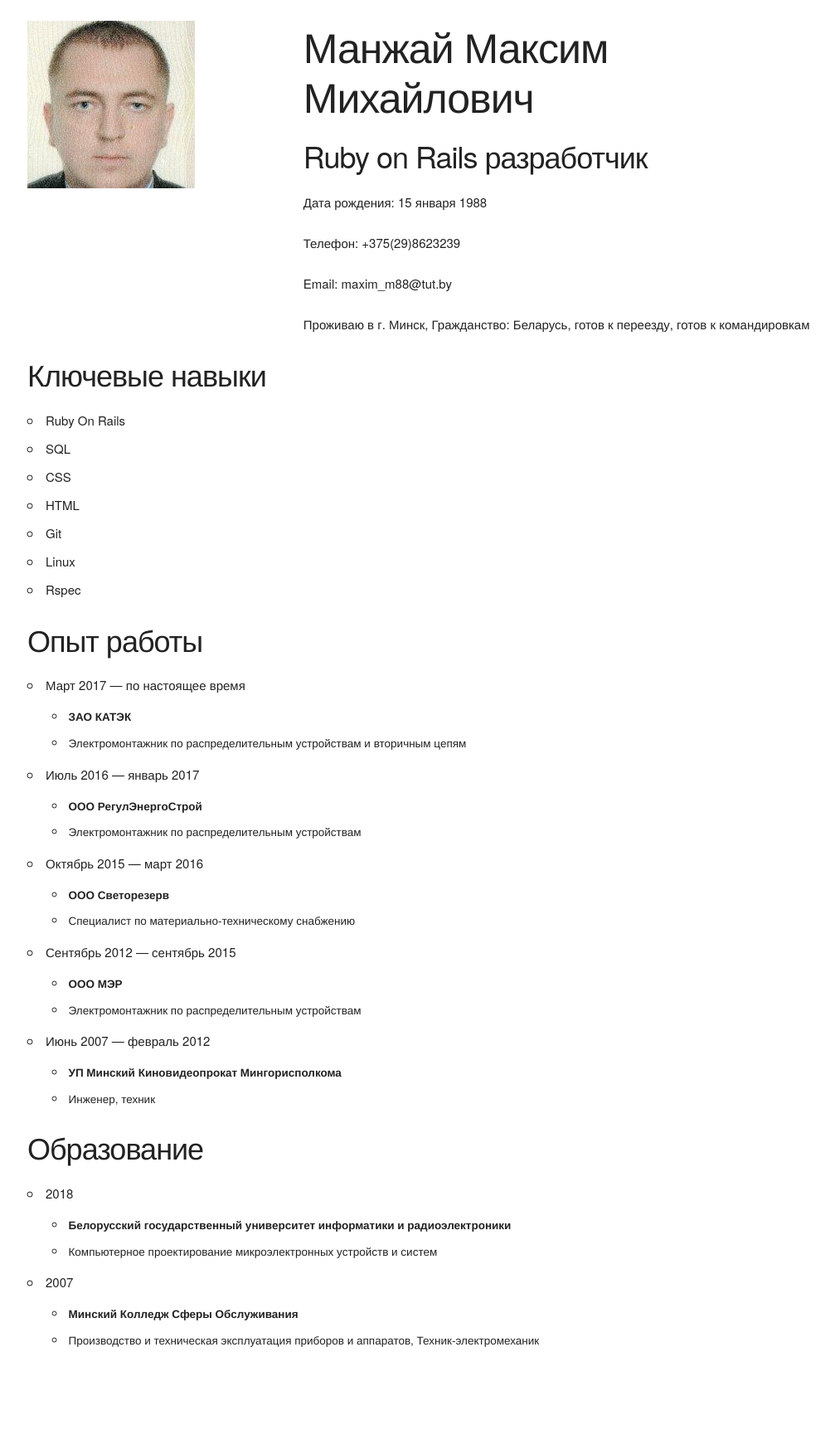
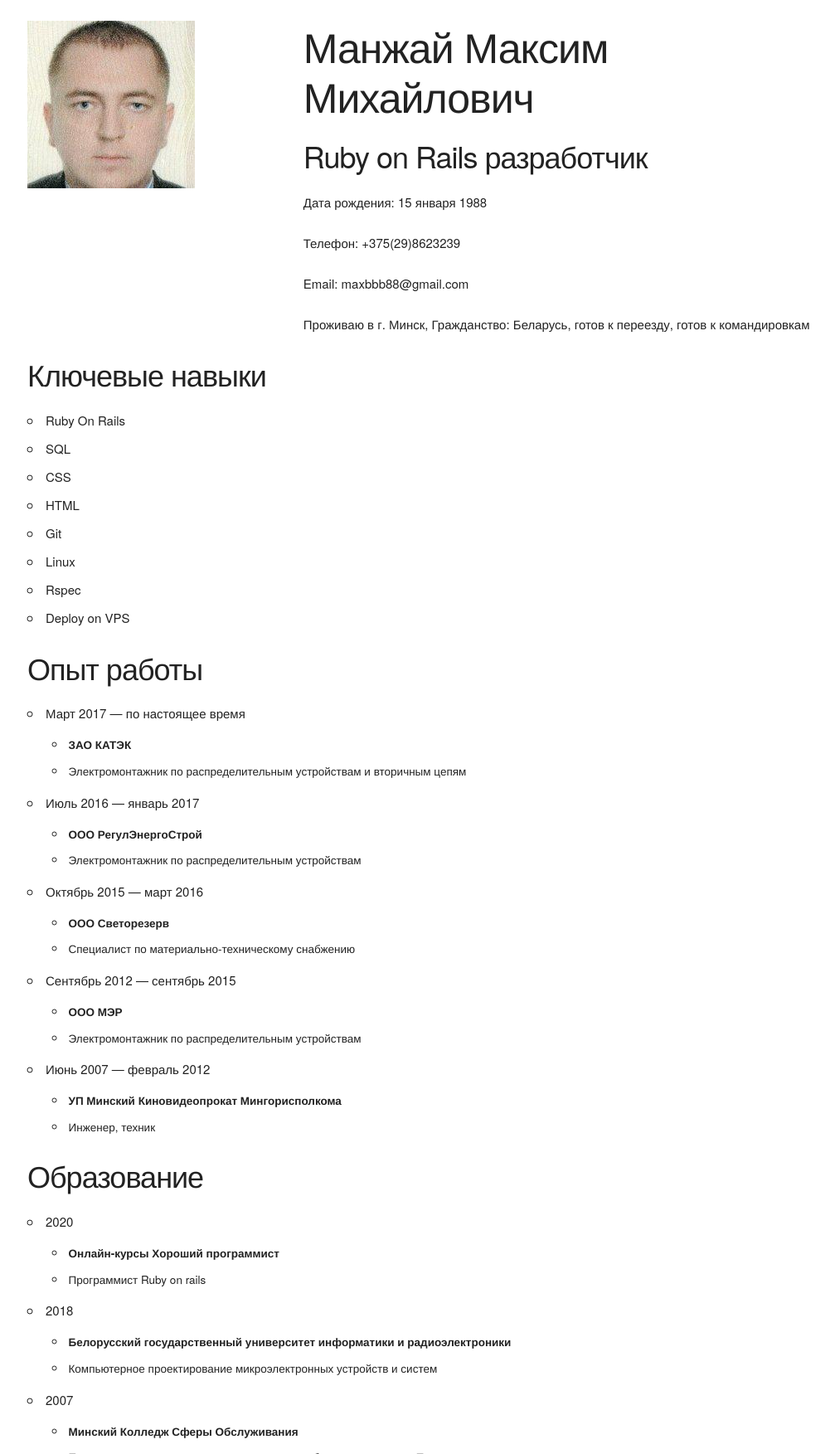
Before and after one commit to manzhaimaksim/cv, a plain HTML site: page index.html in a window 1280 px wide. Shown: the top 1753 px of the page at 83% size, without its empty margins (127-1134 px from the left). Before the commit the page ends 1652 px from the top, so only its background shows below. Drawn offline with Linux system fonts and the light colour scheme.

Commit message:
editing index

```diff
--- a/index.html
+++ b/index.html
@@ -21,7 +21,7 @@
         <h3>Ruby on Rails разработчик</h3>
         <p>Дата рождения: 15 января 1988</p>
         <p>Телефон: +375(29)8623239</p>
-        <p>Email: maxim_m88@tut.by</p>
+        <p>Email: maxbbb88@gmail.com</p>
         <p>Проживаю в г. Минск, Гражданство: Беларусь, готов к переезду, готов к командировкам</p>
       </div>
     </div>
@@ -35,6 +35,7 @@
         <li>Git</li>
         <li>Linux</li>
         <li>Rspec</li>
+        <li>Deploy on VPS</li>
       </ul>
     </div>
     <div class="row">
@@ -81,6 +82,13 @@
       <h3>Образование</h3>
       <ul>
         <li>
+          2020
+          <ul>
+            <li><b>Онлайн-курсы Хороший программист</b></li>
+            <li>Программист Ruby on rails</li>
+          </ul>
+        </li>
+        <li>
           2018
           <ul>
             <li><b>Белорусский государственный университет информатики и радиоэлектроники</b></li>
```
